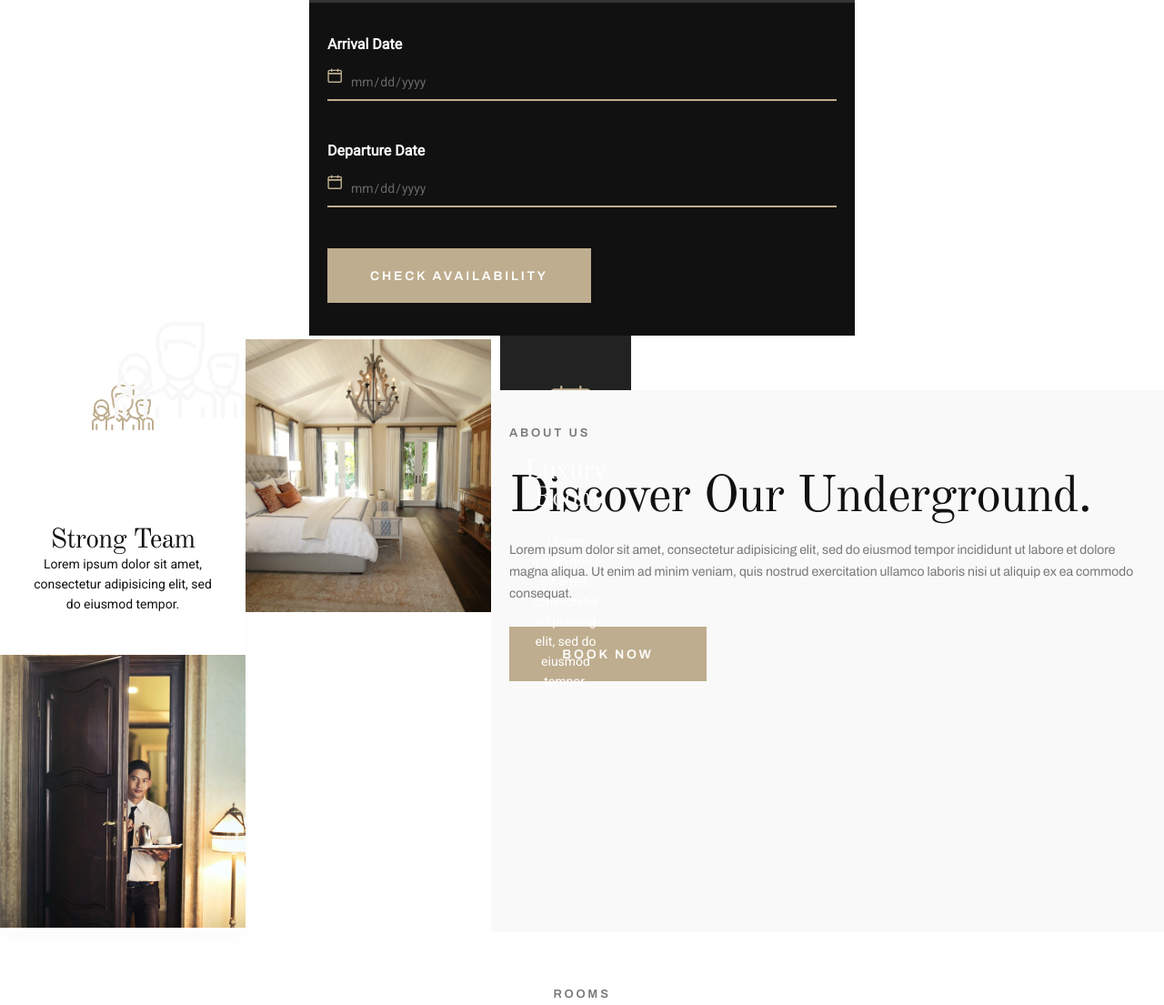
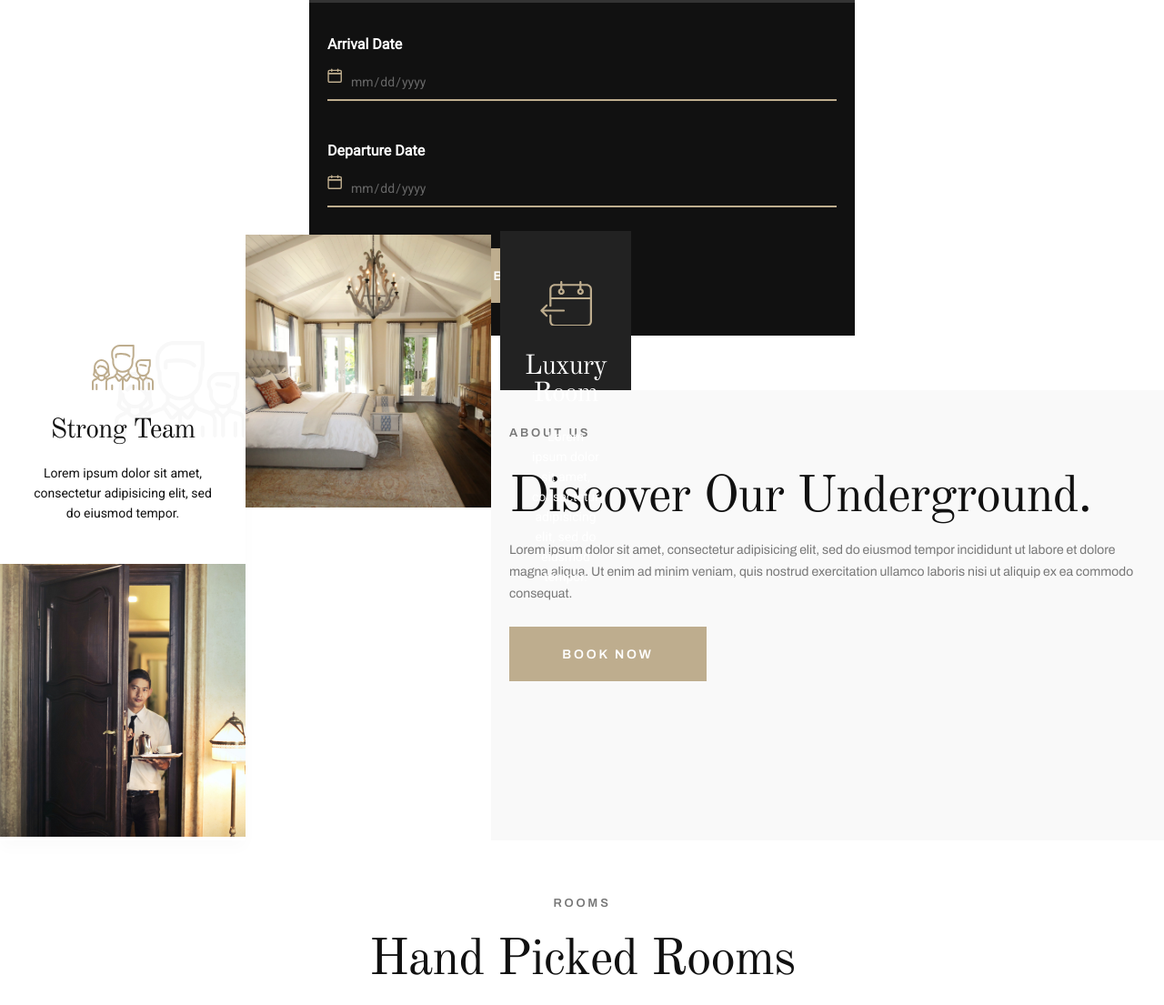
Before and after one commit to rodrigo300184/Miranda-Hotel, a plain HTML site: page index.html in a window 1280 px wide. Shown: the part 580-1685 px from the top of the page at 91% size. Drawn offline with nearby package versions, Linux system fonts and the light colour scheme.

Commit message:
section about us corrected

```diff
--- a/index.html
+++ b/index.html
@@ -141,7 +141,7 @@
             />
           </div>
           <div class="about_section-4_content">
-            <div class="about_icon-calendario"></div>
+            <div class="about_icon-calendar"></div>
             <h4 class="third-subtitle about-us-third-subtitle-2">
               Luxury Room
             </h4>
--- a/resources/scss/_about-us.scss
+++ b/resources/scss/_about-us.scss
@@ -29,9 +29,11 @@
   background-color: $gold;
 }
 
+.about_section-2{
+  margin-top: -115px;
+}
+
 .about_section-3 {
-  display: flex;
-  flex-direction: column;
   background: $white;
   box-shadow: 0px 8px 16px 0px rgba(34, 34, 34, 0.02);
   width: 270px;
@@ -44,19 +46,21 @@
   height: 300px;
 }
 .about_section-3_content {
+  position: relative;
   padding: 54px 0 45px;}
 
 .about_icon-team-front {
-  margin: 0 auto;
+  position: relative;
+  margin: 0 auto 29.5px;
   background-image: url("../icons/about/team-front.svg");
   width: 68px;
   height: 50px;
   z-index: 1;
 }
 .about_icon-team-background {
-  position: relative;
-  top: -119px;
-  left: 126px;
+  position: absolute;
+  top: 50px;
+  right: 0px;
   background-image: url("../icons/about/team-background.svg");
   width: 144px;
   height: 106px;
@@ -64,6 +68,7 @@
 }
 
 .about-us-third-subtitle {
+  position: relative;
   text-align: center;
 }
 
@@ -75,6 +80,7 @@
   font-style: normal;
   font-weight: 400;
   line-height: 22px;
+  margin: 21px 0 0 0;
   padding: 0 35px;
 }
 
@@ -95,7 +101,7 @@
   width: 270px;
   height: 300px;
 }
-.about_icon-calendario {
+.about_icon-calendar {
   margin: 0 auto 29.5px;
   background-image: url("../icons/about/calendar-about.svg");
   width: 57px;
```
Also changed, not shown: resources/css/styles.css, 1 other file.
